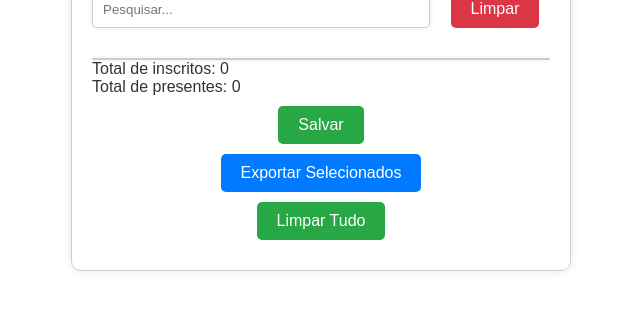
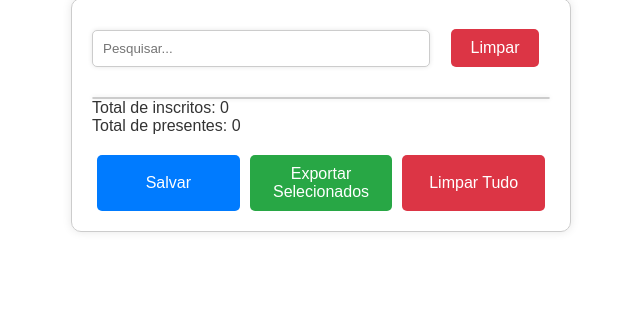
Before and after one commit to CarlosMDMorais/Credenciamento, a plain HTML site: page presenca.html in a window 1280 px wide. Shown: the part 304-614 px from the top of the page, without its empty margins (319-959 px from the left). Drawn offline with Linux system fonts and the light colour scheme.

Commit message:
Update styles.css
PORTO SEGURO 1

```diff
--- a/styles.css
+++ b/styles.css
@@ -131,3 +131,49 @@ li.selected {
     font-size: 16px;
     color: #333;
 }
+
+/* Adiciona estilo para a linha de botões */
+.button-container {
+    display: flex;
+    justify-content: space-between;
+    margin-top: 20px;
+}
+
+.button-container button {
+    flex: 1; /* Faz com que todos os botões tenham a mesma largura */
+    margin: 0 5px; /* Espaçamento entre os botões */
+}
+
+/* Mantém o estilo dos botões conforme o necessário */
+button {
+    padding: 10px 20px;
+    border: none;
+    color: white;
+    border-radius: 5px;
+    cursor: pointer;
+    font-size: 16px;
+}
+
+#saveButton {
+    background-color: #007bff; /* Cor do botão Salvar */
+}
+
+#saveButton:hover {
+    background-color: #0056b3;
+}
+
+#exportButton {
+    background-color: #28a745; /* Cor do botão Exportar */
+}
+
+#exportButton:hover {
+    background-color: #218838;
+}
+
+#clearAllButton {
+    background-color: #dc3545; /* Cor do botão Limpar Tudo */
+}
+
+#clearAllButton:hover {
+    background-color: #c82333;
+}
```
